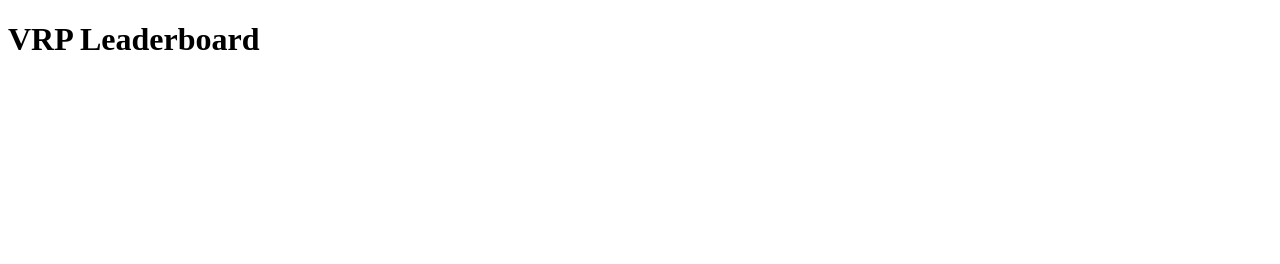
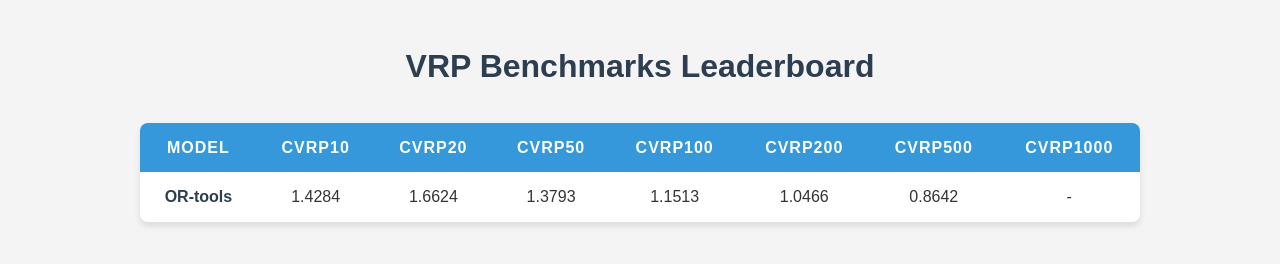
Before and after one commit to ahmedheakl/vrp-learderboard.github.io, a plain HTML site: page index.html in a window 1280 px wide. Drawn offline with Linux system fonts and the light colour scheme.

Commit message:
Added structure and style

```diff
--- a/index.html
+++ b/index.html
@@ -3,9 +3,90 @@
   <head>
     <meta charset="UTF-8" />
     <meta name="viewport" content="width=device-width, initial-scale=1.0" />
-    <title>Document</title>
+    <title>VRP Benchmarks Leaderboard</title>
+    <style>
+      body {
+        font-family: Arial, sans-serif;
+        line-height: 1.6;
+        color: #333;
+        max-width: 1000px;
+        margin: 0 auto;
+        padding: 20px;
+        background-color: #f4f4f4;
+      }
+      h1 {
+        color: #2c3e50;
+        text-align: center;
+        margin-bottom: 30px;
+      }
+      .leaderboard {
+        background-color: #fff;
+        border-radius: 8px;
+        box-shadow: 0 4px 6px rgba(0, 0, 0, 0.1);
+        overflow: hidden;
+      }
+      table {
+        width: 100%;
+        border-collapse: collapse;
+      }
+      th,
+      td {
+        padding: 12px 15px;
+        text-align: center;
+      }
+      thead {
+        background-color: #3498db;
+        color: #fff;
+      }
+      th {
+        font-weight: bold;
+        text-transform: uppercase;
+        letter-spacing: 1px;
+      }
+      tr:nth-child(even) {
+        background-color: #f2f2f2;
+      }
+      .model-name {
+        font-weight: bold;
+        color: #2c3e50;
+      }
+      @media (max-width: 768px) {
+        .leaderboard {
+          overflow-x: auto;
+        }
+      }
+    </style>
   </head>
   <body>
-    <h1>VRP Leaderboard</h1>
+    <h1>VRP Benchmarks Leaderboard</h1>
+    <div class="leaderboard">
+      <table>
+        <thead>
+          <tr>
+            <th>Model</th>
+            <th>CVRP10</th>
+            <th>CVRP20</th>
+            <th>CVRP50</th>
+            <th>CVRP100</th>
+            <th>CVRP200</th>
+            <th>CVRP500</th>
+            <th>CVRP1000</th>
+          </tr>
+        </thead>
+        <tbody>
+          <tr>
+            <td class="model-name">OR-tools</td>
+            <td>1.4284</td>
+            <td>1.6624</td>
+            <td>1.3793</td>
+            <td>1.1513</td>
+            <td>1.0466</td>
+            <td>0.8642</td>
+            <td>-</td>
+          </tr>
+          <!-- Add more rows for additional models here -->
+        </tbody>
+      </table>
+    </div>
   </body>
 </html>
```
